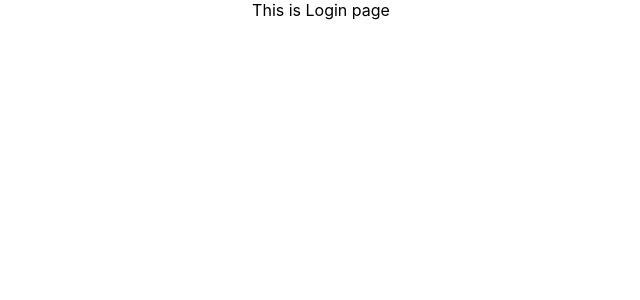
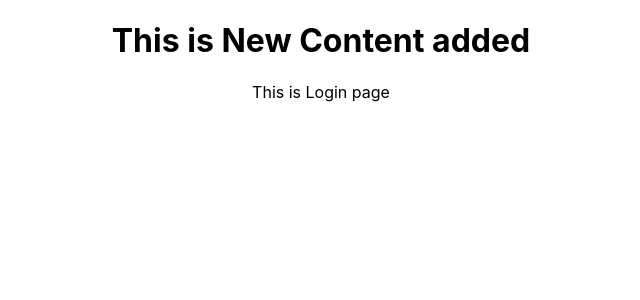
Before and after one commit to SukuBorke/mydatastorage, a React (Create React App) app: page / in a window 1280 px wide. Shown: the top 300 px of the page, without its empty margins (319-959 px from the left). Built offline with nearby package versions, Linux system fonts and the light colour scheme.

Commit message:
Simple head update

```diff
--- a/src/App.js
+++ b/src/App.js
@@ -5,7 +5,7 @@ import Login from './UserAuth/Login';
 function App() {
   return (
     <div className="App">
-
+      <h1>This is New Content added</h1>
      <Login/>
     </div>
   );
```
